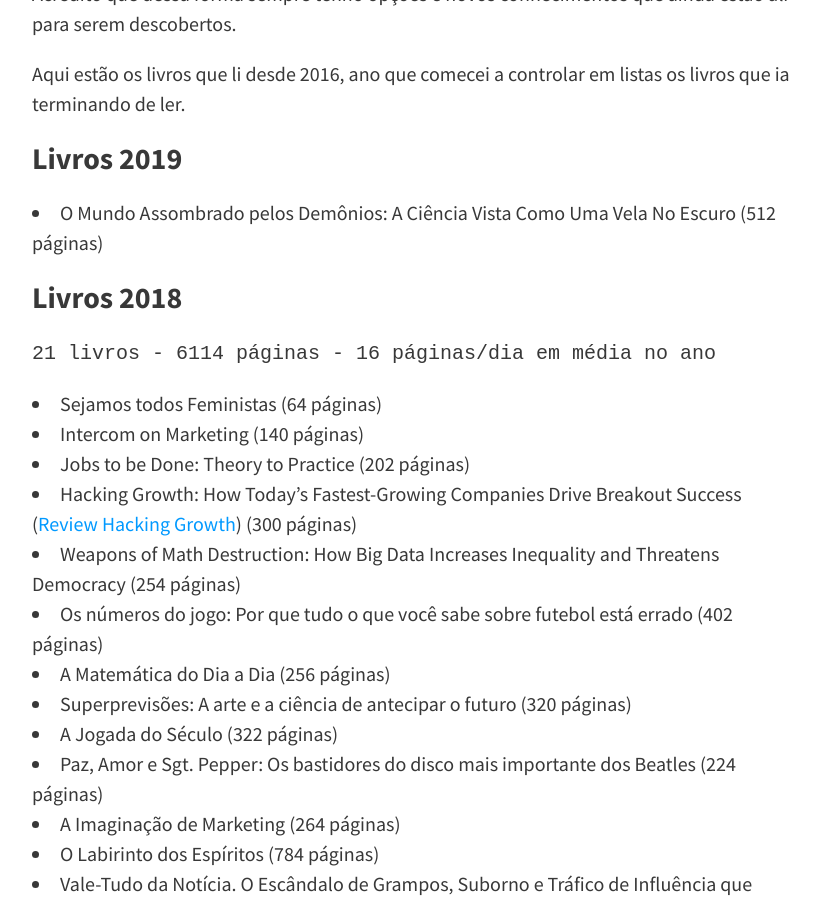
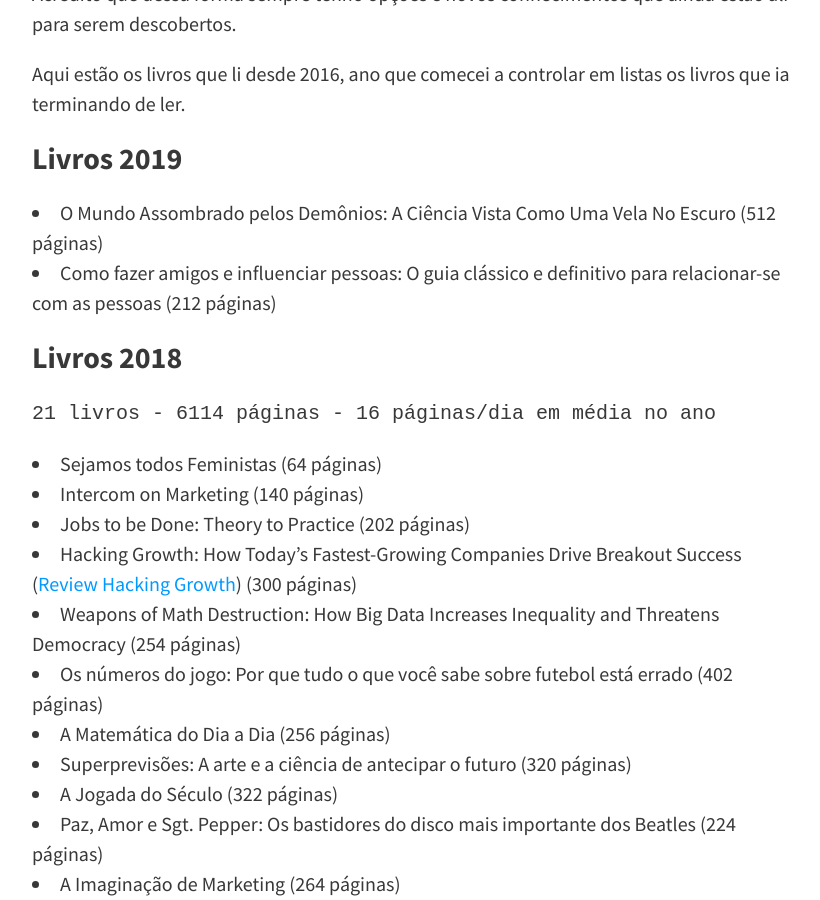
Before and after one commit to felipecbarbosa/felipecbarbosa.github.io, a Jekyll site: the page built from leituras.md, in a window 1280 px wide and 900 px high, scrolled down 530 px. Shown: the whole window, without its empty margins (224-1044 px from the left). Built offline with Jekyll 4.4.1, drawn with Linux system fonts in a browser that asks for light colours; nearby versions of some CDN libraries; comment, search, counter and statistics services are not loaded.

Commit message:
Added new book to readings 2019

````diff
--- a/leituras.md
+++ b/leituras.md
@@ -14,6 +14,7 @@ Aqui estão os livros que li desde 2016, ano que comecei a controlar em listas o
 
 ### Livros 2019
 - O Mundo Assombrado pelos Demônios: A Ciência Vista Como Uma Vela No Escuro (512 páginas)
+- Como fazer amigos e influenciar pessoas: O guia clássico e definitivo para relacionar-se com as pessoas (212 páginas)
 
 ### Livros 2018
 ```21 livros - 6114 páginas - 16 páginas/dia em média no ano```
````
